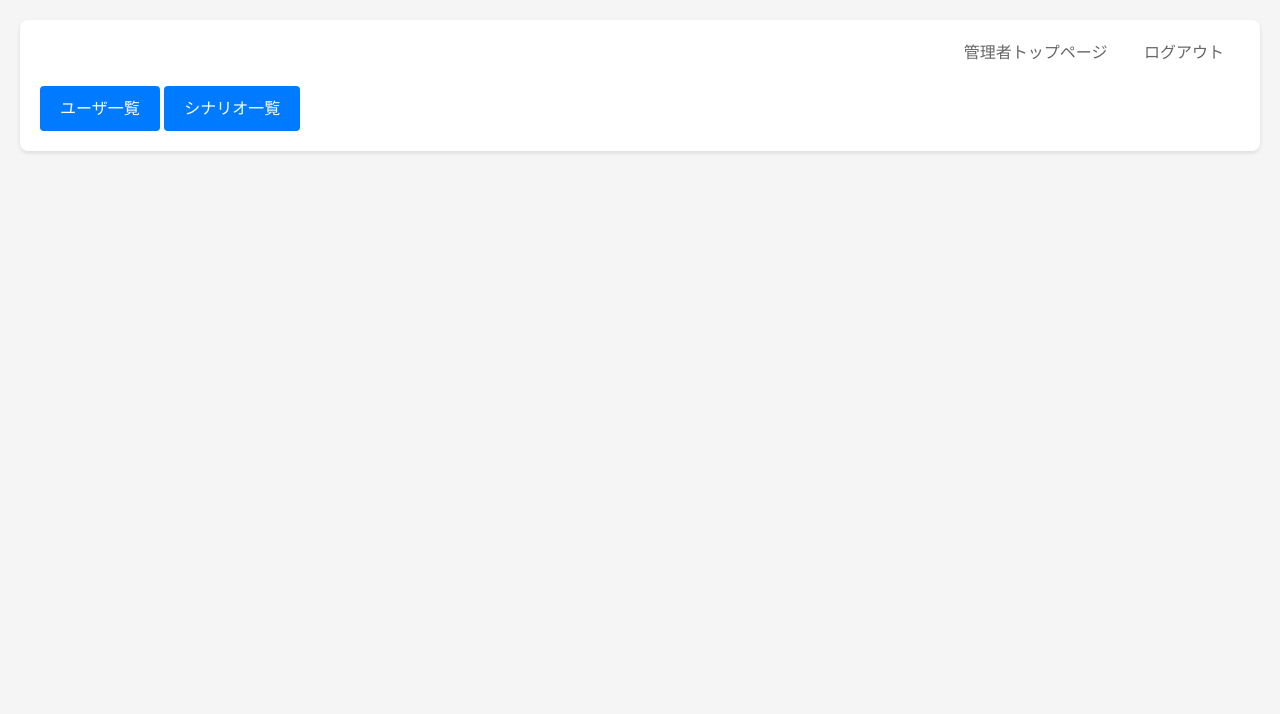
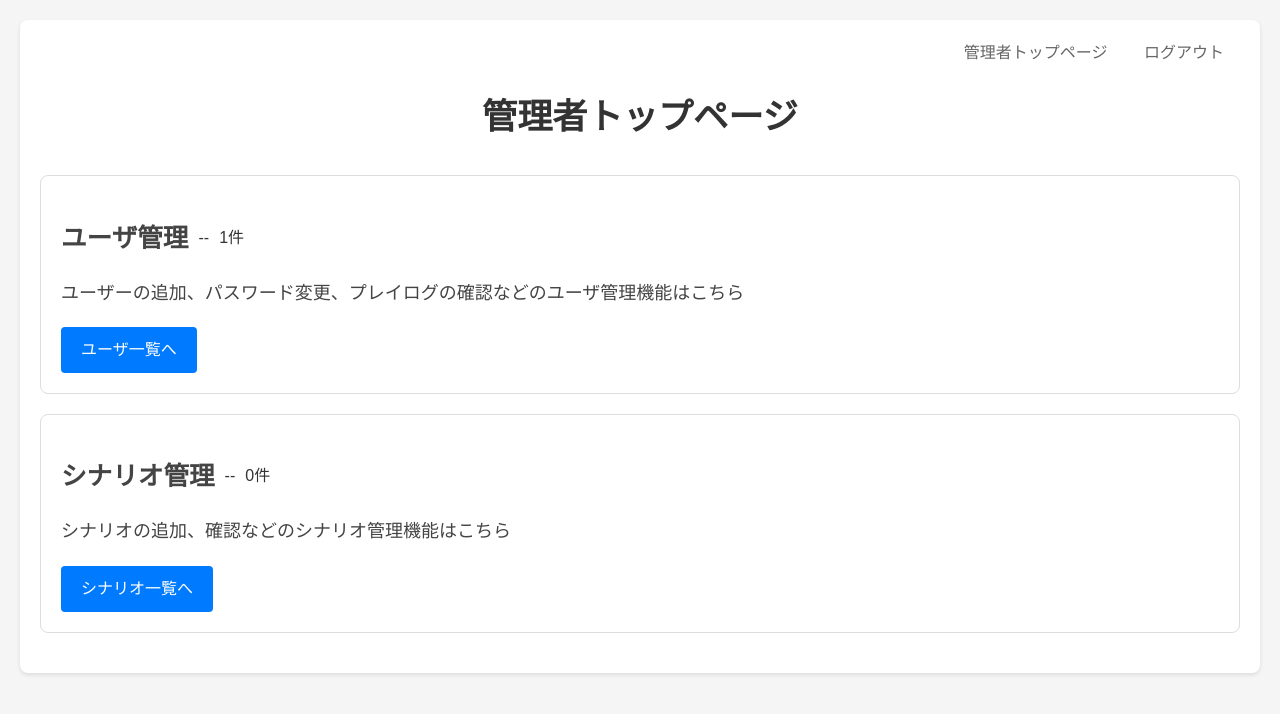
Before and after one commit to solithv/text_adventure_engine, a Flask app: page /admin in a window 1280 px wide. Shown: the top 714 px of the page. Run offline with Flask 3, Linux system fonts and the light colour scheme; the visitor is signed in with stand-in values (Sample User, id 1); data comes from the database, SQL or seed files in the repository; data that the repository does not hold is empty.

Commit message:
fix: admin top page design

```diff
--- a/app.py
+++ b/app.py
@@ -512,8 +512,15 @@ def admin_logout():
 @admin_required
 @transact(app.config["ARGS"].database)
 def admin(db: sqlite3.Connection):
-    users = db.execute("SELECT id, username FROM users ORDER BY id").fetchall()
-    return render_template("admin.html", users=users)
+    total_users = db.execute("SELECT COUNT(*) as total FROM users").fetchone()["total"]
+    total_scenarios = db.execute("SELECT COUNT(*) as total FROM scenarios").fetchone()[
+        "total"
+    ]
+    return render_template(
+        "admin.html",
+        total_users=total_users,
+        total_scenarios=total_scenarios,
+    )
 
 
 @app.route("/admin/users", methods=["GET", "POST"])
--- a/templates/admin.html
+++ b/templates/admin.html
@@ -1,12 +1,40 @@
 {% extends "base.html" %}
 {% block content %}
-
-<a href="{{ url_for('user_list') }}" class="button">
-    ユーザ一覧
-</a>
-
-<a href="{{ url_for('scenarios') }}" class="button">
-    シナリオ一覧
-</a>
-
+<h1>管理者トップページ</h1>
+<div class="admin-dashboard">
+    <div class="scenario-card">
+        <div class="scenario-info">
+            <h2>ユーザ管理</h2>
+            <div>--</div>
+            <div class="status-badge completed">
+                {{ total_users }}件
+            </div>
+        </div>
+        <div class="scene-text">
+            ユーザーの追加、パスワード変更、プレイログの確認などのユーザ管理機能はこちら
+        </div>
+        <div class="scenario-actions">
+            <a href="{{ url_for('user_list') }}" class="button">
+                ユーザ一覧へ
+            </a>
+        </div>
+    </div>
+    <div class="scenario-card">
+        <div class="scenario-info">
+            <h2>シナリオ管理</h2>
+            <div>--</div>
+            <div class="status-badge completed">
+                {{ total_scenarios }}件
+            </div>
+        </div>
+        <div class="scene-text">
+            シナリオの追加、確認などのシナリオ管理機能はこちら
+        </div>
+        <div class="scenario-actions">
+            <a href="{{ url_for('scenarios') }}" class="button">
+                シナリオ一覧へ
+            </a>
+        </div>
+    </div>
+</div>
 {% endblock %}
```
